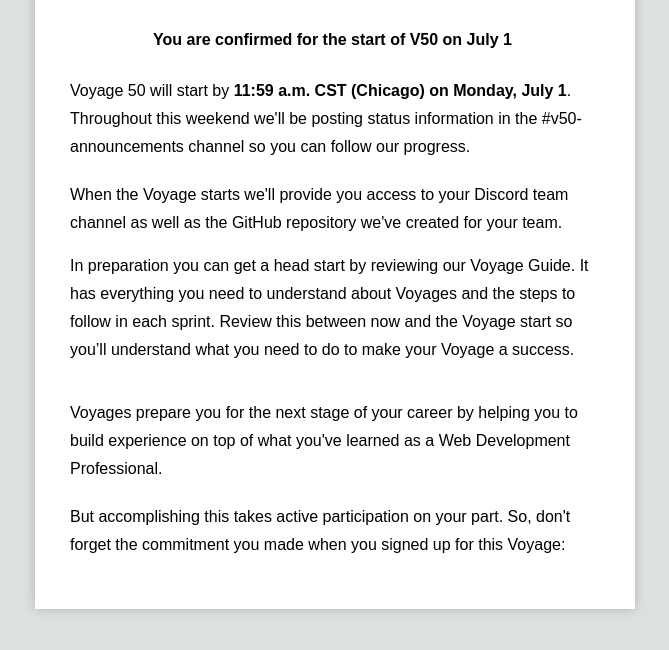
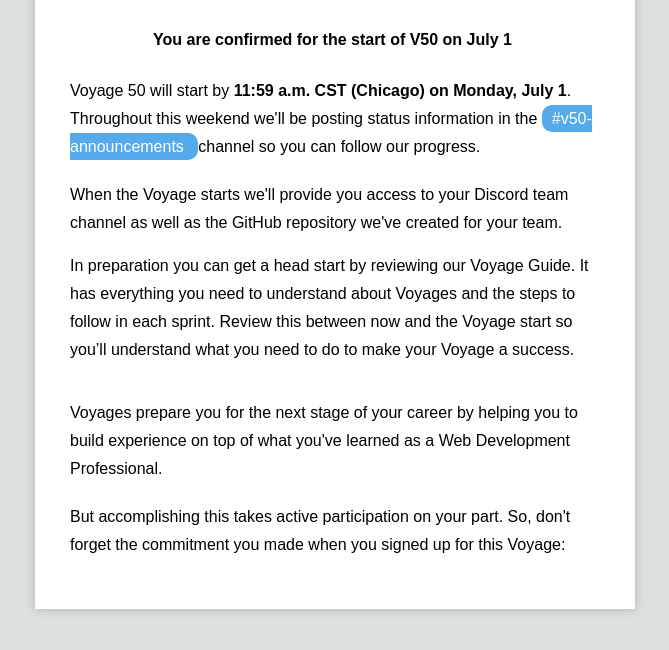
Before and after one commit to Valeriusdev/responsive-email11, a plain HTML site: page index.html in a window 1280 px wide. Shown: the part 146-796 px from the top of the page, without its empty margins (305-974 px from the left). Drawn offline with Linux system fonts and the light colour scheme.

Commit message:
add announcements link

```diff
--- a/index.html
+++ b/index.html
@@ -167,7 +167,11 @@
                               You are confirmed for the start of V50 on July 1
                            </h2>
                            <p style="margin: 10px; color:#000000; font-family:Arial,sans-serif; font-size:16px; line-height:28px">
-                              Voyage 50 will start by <strong>11:59 a.m. CST (Chicago) on Monday, July 1</strong>. Throughout this weekend we'll be posting status information in the #v50-announcements channel so you can follow our progress.
+                              Voyage 50 will start by <strong>11:59 a.m. CST (Chicago) on Monday, July 1</strong>. Throughout this weekend we'll be posting status information in the
+                              <a href="https://example.com/1" target="_blank" style="color: #FFFFFF; background-color: #54aaeb; text-decoration: none; padding: 5px 10px; border-radius: 10px;">
+                                 #v50-announcements
+                              </a>
+                              channel so you can follow our progress.
                            </p>
                            <p style="margin: 20px 10px 15px; color:#000000; font-family:Arial,sans-serif; font-size:16px; line-height:28px">
                               When the Voyage starts we'll provide you access to your Discord team channel as well as the GitHub repository we've created for your team.
```
